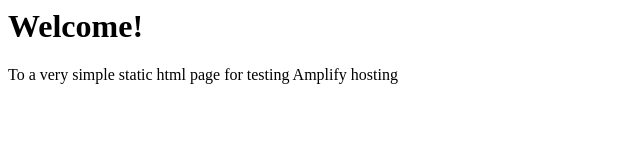
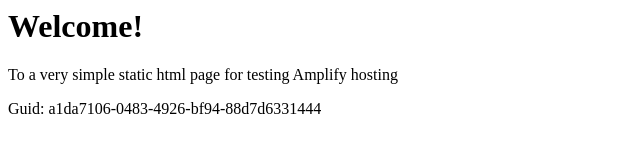
Before and after one commit to aws-aemilia-gru/Github-PR-Commit-Integration-Test-DoNotTouch-Gith-OKSLNVO2-v1-prod-sa-east-1, a website: page src/index.html in a window 1280 px wide. Shown: the whole page, without its empty margins (0-640 px from the left). Drawn offline with Linux system fonts and the light colour scheme.

Commit message:
commit from integ tests

```diff
--- a/src/index.html
+++ b/src/index.html
@@ -1,3 +1,5 @@
+
+
 <html lang="en">
 
 <head>
@@ -10,6 +12,6 @@
 <body>
     <h1>Welcome!</h1>
     <p>To a very simple static html page for testing Amplify hosting</p>
-</body>
+    <p>Guid: a1da7106-0483-4926-bf94-88d7d6331444</p></body>
 
 </html>
```
